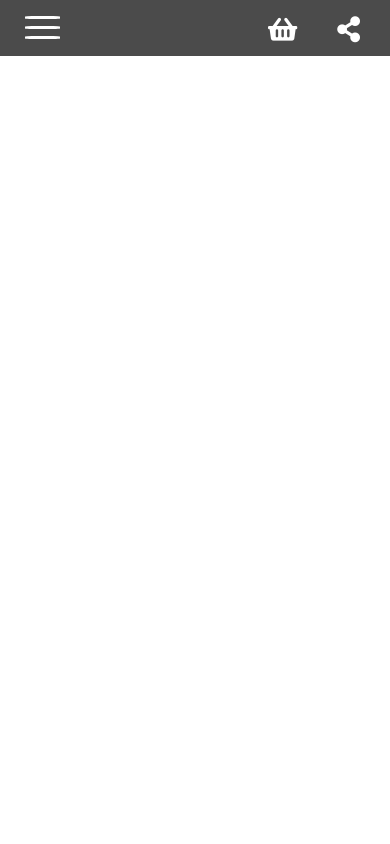
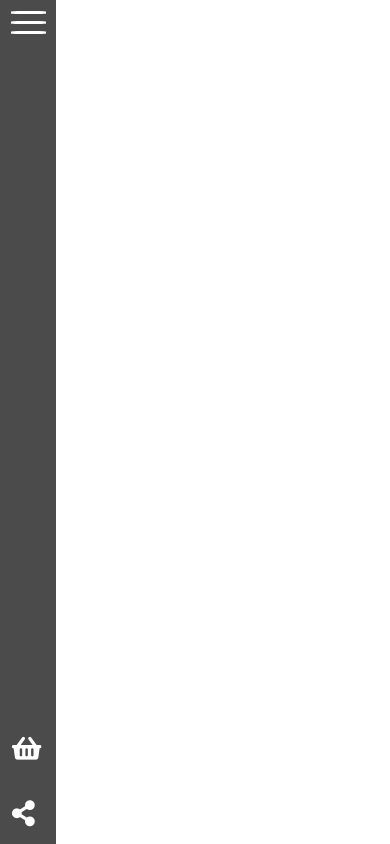
Before and after one commit to nicoleelazar/burger-nav-template, a plain HTML site: page index.html in a window 390 px wide. Drawn offline with Linux system fonts and the light colour scheme.

Commit message:
add vertical nav

```diff
--- a/style.css
+++ b/style.css
@@ -18,8 +18,6 @@ header {
     width: 100%;
     padding: 5px 0 8px 0;
     font-family: 'Roboto', sans-serif;
-
-
 }
 
 .grey-bar {
@@ -39,7 +37,6 @@ header {
 
 .main-burger {
     margin-right: auto;
-    background-color: springgreen;
     width: 50px;
     height: 50px;
     position: relative;
@@ -145,7 +142,7 @@ input:not(checked) ~ .nav-menu {
     display: flex;
     flex-direction: column;
     justify-content: space-between;
-    height: 120px;
+    min-height: 125px;
 }
 
 
@@ -189,12 +186,14 @@ input:not(checked) ~ .nav-menu {
 
 
 .nav-icons {
+    width: 100%;
+    height: 56px;
     display: flex;
     flex-direction: row;
     justify-content: flex-end;
-    padding-top: 10px;
-    margin-right: 30px;
-
+    align-items: center;
+    padding-right: 30px;
+    z-index: 10;
 }
 
 .icon {
@@ -203,4 +202,57 @@ input:not(checked) ~ .nav-menu {
     padding-left: 40px;
     color: var(--c-white);
     z-index: 10;
+
 }
+
+
+/* vertical nav */
+
+@media screen and (max-width: 850px) {
+
+    .grey-bar {
+        height: 100%;
+        width: 56px;
+    }
+
+
+    header {
+        padding: 0;
+        min-width: 300px;
+        width: 40%;
+    }
+
+    .main-menu {
+        width: auto;
+        height: 100%;
+    }
+
+
+    .burger-box, .label-style {
+        margin-left: 3px;
+
+    }
+    .nav-icons {
+        display: block;
+        position: absolute;
+        width: 56px;
+        height: 100px;
+        bottom: 10px;
+        left: 0;
+    }
+
+    .icon {
+        padding-left: 12px;
+    }
+
+    .icon:nth-child(2) {
+        padding-top: 35px;
+    }
+
+
+    .nav-menu {
+        height: 100vh;
+        transform: translate(-120%, 0);
+    }
+
+}
```
Also changed, not shown: index.html (+1 -1 lines).
